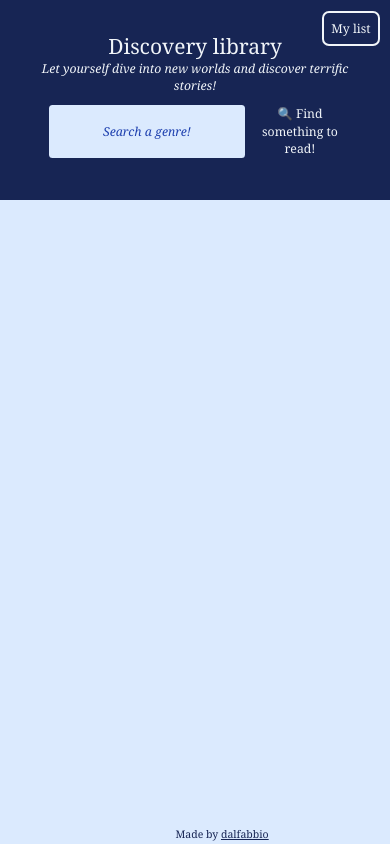
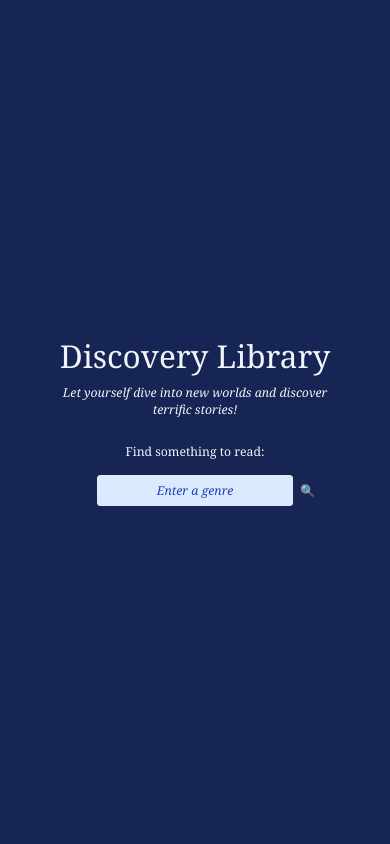
Before and after one commit to dalfabbio/discoveryLibrary, a website built with webpack: page src/index.html in a window 390 px wide. Built offline with nearby package versions, Linux system fonts and the light colour scheme.

Commit message:
smartphone layout to finish / 'dark romance' gives error

```diff
--- a/src/index.html
+++ b/src/index.html
@@ -3,7 +3,6 @@
   <head>
     <meta charset="UTF-8" />
     <meta name="viewport" content="width=device-width, initial-scale=1.0" />
-    <!-- <link rel="icon" type="image/x-icon" href="assets/favicon.ico" /> -->
 
     <meta
       property="og:url"
@@ -18,33 +17,45 @@
     <title>Discovery Library</title>
   </head>
   <body>
-    <div
-      class="p-9 flex flex-col items-center justify-center w-screen bg-blue-950 text-slate-100"
+    <header
+      class="p-7 flex flex-col items-center justify-center w-screen bg-blue-950 text-slate-100 h-screen"
     >
-      <div class="flex-col justify-center text-center">
-        <p class="text-2xl">Discovery library</p>
-        <p class="italic">
+      <div class="flex-col justify-center text-center mt-3">
+        <p
+          class="text-4xl sm:text-6xl cursor-pointer"
+          onClick="window.location.reload()"
+          id="title"
+        >
+          Discovery Library
+        </p>
+        <p class="italic mt-3 text-pretty">
           Let yourself dive into new worlds and discover terrific stories!
         </p>
       </div>
 
-      <form id="search" class="flex justify-center m-3">
+      <form
+        id="search"
+        class="flex flex-col gap-x-3 gap-y-4 justify-center items-center m-3 sm:flex-row mt-7 w-full"
+      >
+        <label for="searchBox">Find something to read:</label>
+        <div>
           <input
-          class="rounded mx-2 p-2 bg-blue-100 text-blue-950 placeholder:italic placeholder:text-blue-800 placeholder:text-center"
+            class="rounded mx-2 p-2 bg-blue-100 text-blue-950 placeholder:italic placeholder:text-blue-800 text-center relative"
             type="text"
             id="searchBox"
             name="searchBox"
-          placeholder="Search a genre!"
+            placeholder="Enter a genre"
           />
-        <button type="submit" class="border-t-neutral-900">
-          &#128269; Find something to read!
+          <button type="submit" class="border-t-neutral-900 absolute mt-2">
+            &#128269;
           </button>
+        </div>
       </form>
-    </div>
+    </header>
 
     <div
       id="my-list-switch"
-      class="fixed top-3 right-3 bg-blue-950 z-10 text-slate-100 p-2 border-2 border-slate-100 rounded-lg cursor-pointer"
+      class="fixed top-3 right-3 bg-blue-950 z-10 text-slate-100 p-1 border-2 border-slate-100 rounded-lg cursor-pointer hidden"
     >
       My list
     </div>
--- a/src/js/display-results.js
+++ b/src/js/display-results.js
@@ -38,7 +38,7 @@ async function displayBookResults(book) {
   const coverImg = document.createElement("img");
   const bookText = document.createElement("div");
   const author = document.createElement("div");
-  const title = document.createElement("div");
+  const title = document.createElement("p");
   const addToPersonalList = document.createElement("button");
 
   //styling and organizing elements
@@ -49,18 +49,18 @@ async function displayBookResults(book) {
   cover.classList.add("h-2/3", "flex", "justify-center", "justify-self-start");
   coverImg.classList.add("h-full", "rounded-lg");
 
-  bookText.classList.add("flex", "flex-col", "items-center", "justify-start");
+  bookText.classList.add("flex", "flex-col", "items-center", "justify-start", "h-1/3");
   addToPersonalList.classList.add("absolute", "bottom-3", "right-3", "text-xs", "rounded-lg", "border-2", "bg-blue-500", "p-0.5", "text-slate-50", "hover:bg-blue-950", "hidden");
 
   bookCard.append(cover, bookText, addToPersonalList);
-  bookCard.classList.add("flex", "flex-col", "cursor-pointer", "w-44", "p-3", "hover:shadow-xl", "rounded-lg", "hover:scale-105", "transition-all", "duration-300", "gap-2", "relative", "transition-all", "hover:bg-blue-300");
+  bookCard.classList.add("flex", "flex-col", "cursor-pointer", "w-44", "p-3", "hover:shadow-xl", "rounded-lg", "hover:scale-105", "transition-all", "duration-300", "gap-2", "relative", "transition-all", "hover:bg-blue-300", "h-80");
 
   //details content
   const authorName = book.authors[0].name;
   author.innerText = authorName;
   author.classList.add("text-wrap", "italic", "text-center");
   title.innerText = book.title;
-  title.classList.add("text-wrap", "text-center", "font-bold");
+  title.classList.add("text-center", "font-bold", "overflow-hidden");
   resultsContainer.append(bookCard);
 
   //for showing details
@@ -117,7 +117,7 @@ async function displayDetails(bookKey, author) {
 
   //layout for the details
   detailsContainer.classList.add("flex", "justify-center", "fixed", "top-0", "left-0", "items-center", "z-50", "backdrop-blur", "w-screen", "h-screen");
-  detailsCard.classList.add("flex", "sm:flex-row", "flex-nowrap", "border-2", "border-blue-950", "sm:w-1/2", "lg:w-1/3", "max-h-[70%]", "bg-blue-100", "rounded-lg", "shadow-lg", "p-5", "justify-center", "relative");
+  detailsCard.classList.add("border-2", "border-blue-950", "sm:w-1/2", "lg:w-1/3", "max-h-[70%]", "bg-blue-100", "rounded-lg", "shadow-lg", "p-5", "justify-center", "relative");
   detailsClose.classList.add("absolute", "right-2", "top-2", "cursor-pointer", "w-4", "h-4", "z-10");
   detailsText.classList.add("flex", "flex-col");
   detailsAuthor.classList.add("italic");
--- /dev/null
+++ b/src/js/homepage-restyle.js
@@ -0,0 +1,9 @@
+import { myListSwitch } from "./personal-list.js";
+
+export const homepageRestyle = function () {
+  myListSwitch.classList.remove("hidden");
+  document.querySelector("#title").classList.remove("sm:text-6xl");
+  document.querySelector("header").classList.remove("h-screen");
+
+
+}
--- a/src/js/personal-list.js
+++ b/src/js/personal-list.js
@@ -1,7 +1,7 @@
 const myList = document.querySelector("#my-list");
 const clearList = document.querySelector("#clear-list");
 const copyButton = document.querySelector("#copy-button");
-const myListSwitch = document.querySelector("#my-list-switch");
+export const myListSwitch = document.querySelector("#my-list-switch");
 const myListContainer = document.querySelector("#my-list-container");
 
 //open and close my list
--- a/src/main.js
+++ b/src/main.js
@@ -3,9 +3,11 @@ import { searchForm } from "./js/book-search.js";
 import { displaySearchResults, resultsContainer } from "./js/display-results.js";
 import { showLoader } from "./js/elements.js";
 import { noResultsContainer } from "./js/elements.js";
+import { homepageRestyle } from "./js/homepage-restyle.js";
 
 searchForm.addEventListener("submit", async (e) => {
   e.preventDefault();
+  homepageRestyle();
   resultsContainer.innerHTML = "";
   noResultsContainer.classList.add("hidden");
   showLoader(true);
```
Also changed, not shown: dist/index.html, dist/path.bundle.js, dist/path.bundle.js.LICENSE.txt (added). Lines whose indentation alone changed are shown as unchanged.
